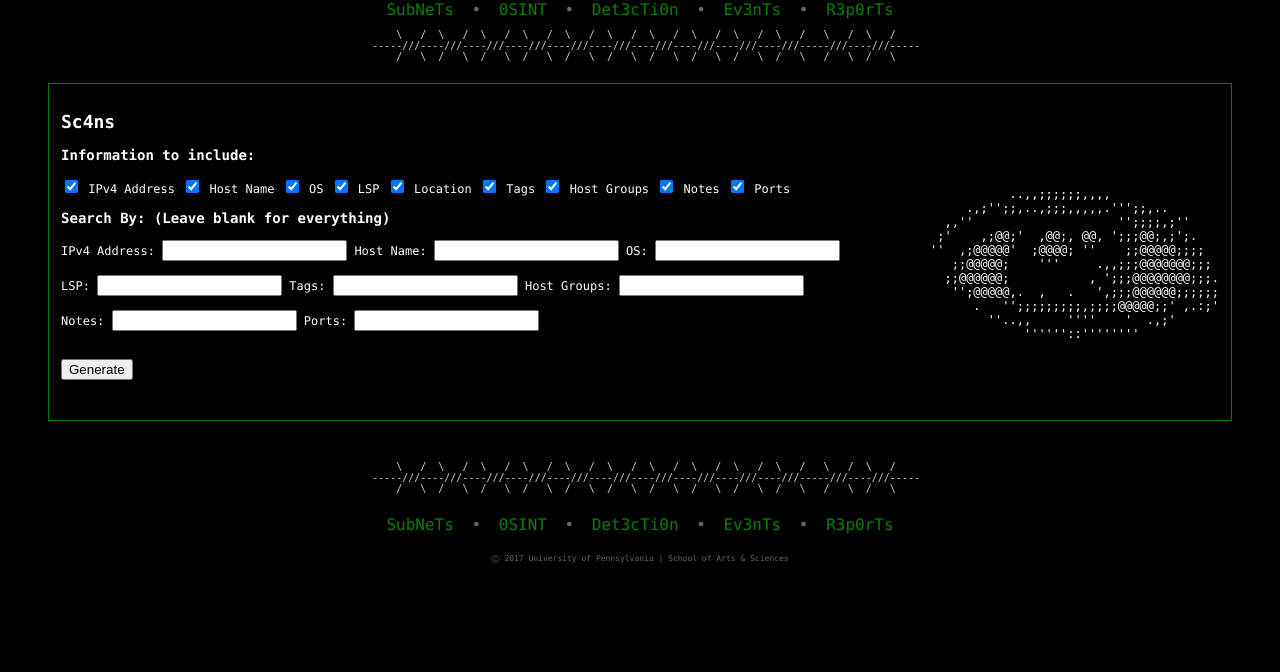
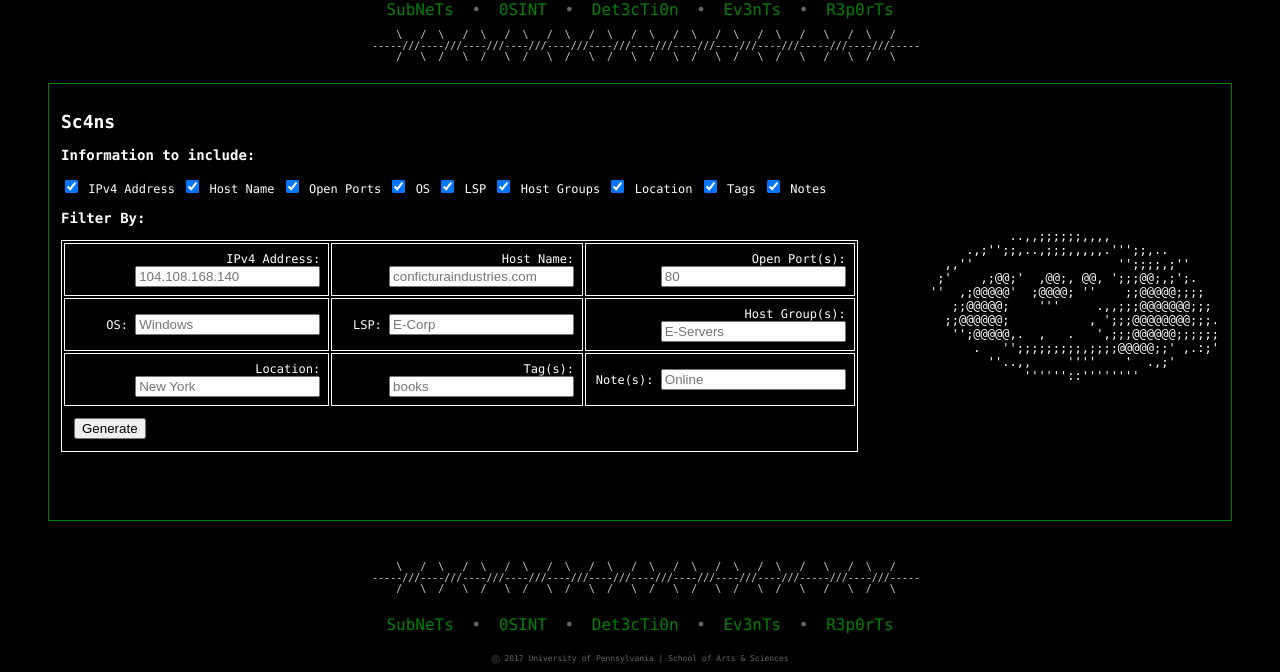
Before and after one commit to clayball/nector, a Django app: page /scans/ in a window 1280 px wide. Shown: the part 180-852 px from the top of the page. Before the commit the page ends 744 px from the top, so only its background shows below. Run offline with Django 3.2, Linux system fonts and the light colour scheme.

Commit message:
Start processing Scans queries.

```diff
--- a/nector_home/static/main.css
+++ b/nector_home/static/main.css
@@ -120,6 +120,17 @@ table {
     text-align: center;
 }
 
+.td-content-scans {
+    border: 1px solid white;
+    padding:8px;
+    text-align: right;
+}
+
+.td-content-scans-btn {
+    padding:10px;
+    text-align: left;
+}
+
 .p-left {
     text-align: left;
     padding: 4px;
--- /dev/null
+++ b/scans/forms.py
@@ -0,0 +1,48 @@
+from django import forms
+
+class ScansForm(forms.Form):
+    ipv4_address = forms.CharField(label='IPv4 Address', max_length=15, required=False,
+                        widget=forms.TextInput(
+                            attrs={'placeholder': '104.108.168.140'}
+                        )
+    )
+    host_name = forms.CharField(label='Host Name', max_length=80, required=False,
+                        widget=forms.TextInput(
+                            attrs={'placeholder': 'conficturaindustries.com'}
+                        )
+    )
+    os = forms.CharField(label='OS', max_length=50, required=False,
+                        widget=forms.TextInput(
+                            attrs={'placeholder': 'Windows'}
+                        )
+    )
+    lsp = forms.CharField(label='LSP', max_length=50, required=False,
+                        widget=forms.TextInput(
+                            attrs={'placeholder': 'E-Corp'}
+                        )
+    )
+    location = forms.CharField(label='Location', max_length=25, required=False,
+                        widget=forms.TextInput(
+                            attrs={'placeholder': 'New York'}
+                        )
+    )
+    tags = forms.CharField(label='Tag(s)', max_length=50, required=False,
+                        widget=forms.TextInput(
+                            attrs={'placeholder': 'books'}
+                        )
+    )
+    host_groups = forms.CharField(label='Host Group(s)', max_length=125, required=False,
+                        widget=forms.TextInput(
+                            attrs={'placeholder': 'E-Servers'}
+                        )
+    )
+    notes = forms.CharField(label='Note(s)', max_length=320, required=False,
+                        widget=forms.TextInput(
+                            attrs={'placeholder': 'Online'}
+                        )
+    )
+    ports = forms.CharField(label='Open Port(s)', max_length=50, required=False,
+                        widget=forms.TextInput(
+                            attrs={'placeholder': '80'}
+                        )
+    )
--- a/scans/templates/scans/scans.html
+++ b/scans/templates/scans/scans.html
@@ -7,6 +7,9 @@
 
     <div style="float:right">
         <pre style="color:white">
+
+
+
 
 
                      ..,,;;;;;;,,,,
@@ -24,7 +27,9 @@
         </pre>
     </div>
 
-    <div id="filters">
+    <form class="scan_search" action="/scans/" method="post">{% csrf_token %}
+
+        <div id="filters">
         <h3>Information to include:</h3>
         <input type="checkbox" name="checks" id="ipv4_address" value="ipv4_address" checked/>
         <label for="ipv4_address">IPv4 Address</label>
@@ -32,11 +37,17 @@
         <input type="checkbox" name="checks" id="host_name" value="host_name" checked/>
         <label for="host_name">Host Name</label>
 
+        <input type="checkbox" name="checks" id="ports" value="ports" checked/>
+        <label for="ports">Open Ports</label>
+
         <input type="checkbox" name="checks" id="os" value="os" checked/>
         <label for="os">OS</label>
 
         <input type="checkbox" name="checks" id="lsp" value="lsp" checked/>
         <label for="lsp">LSP</label>
+
+        <input type="checkbox" name="checks" id="host_groups" value="host_groups" checked/>
+        <label for="host_groups">Host Groups</label>
 
         <input type="checkbox" name="checks" id="location" value="location" checked/>
         <label for="location">Location</label>
@@ -44,31 +55,117 @@
         <input type="checkbox" name="checks" id="tags" value="tags" checked/>
         <label for="tags">Tags</label>
 
-        <input type="checkbox" name="checks" id="host_groups" value="host_groups" checked/>
-        <label for="host_groups">Host Groups</label>
-
         <input type="checkbox" name="checks" id="notes" value="notes" checked/>
         <label for="notes">Notes</label>
 
-        <input type="checkbox" name="checks" id="ports" value="ports" checked/>
-        <label for="ports">Ports</label>
-    </div>
-    <div id="search">
-        <h3>Search By: (Leave blank for everything)</h3>
-        IPv4 Address: <input type="text">
-        Host Name: <input type="text">
-        OS: <input type="text"><br><br>
-        LSP: <input type="text">
-        Tags: <input type="text">
-        Host Groups: <input type="text"><br><br>
-        Notes: <input type="text">
-        Ports: <input type="text">
-    </div>
+        </div>
+
+        <div id="search">
+        <h3>Filter By:</h3>
+
+            <table>
+                <tr>
+                    <td class="td-content-scans">{{ form.ipv4_address.errors }} {{ form.ipv4_address.label_tag }} {{ form.ipv4_address}}</td>
+                    <td class="td-content-scans">{{ form.host_name.errors }} {{ form.host_name.label_tag }} {{ form.host_name}}</td>
+                    <td class="td-content-scans">{{ form.ports.errors }} {{ form.ports.label_tag }} {{ form.ports}}</td>
+
+                </tr>
+                <tr>
+                    <td class="td-content-scans">{{ form.os.errors }} {{ form.os.label_tag }} {{ form.os}}</td>
+                    <td class="td-content-scans">{{ form.lsp.errors }} {{ form.lsp.label_tag }} {{ form.lsp}}</td>
+                    <td class="td-content-scans">{{ form.host_groups.errors }} {{ form.host_groups.label_tag }} {{ form.host_groups}}</td>
+                </tr>
+                <tr>
+                    <td class="td-content-scans">{{ form.location.errors }} {{ form.location.label_tag }} {{ form.location}}</td>
+                    <td class="td-content-scans">{{ form.tags.errors }} {{ form.tags.label_tag }} {{ form.tags}}</td>
+                    <td class="td-content-scans">{{ form.notes.errors }} {{ form.notes.label_tag }} {{ form.notes}}</td>
+                </tr>
+
+                <tr>
+                    <td class="td-content-scans-btn"><input type="submit" value="Generate" /></td>
+                </tr>
+            </table>
+            </div>
+        </form>
+
     <br><br>
-    <div id="generate">
-        <input type="submit" value="Generate" />
-    </div>
-
+    {% if host_list %}
+    <form class="scan_export" action="/scans/export" method="post">{% csrf_token %}
+    <table>
+    <tr>
+    <td class="td-content-scans-btn"><input type="submit" value="Export" /></td> <td><b><i><-- Does not work yet.</i></b></td>
+    </tr>
+        <tr>
+            {% if 'ipv4_address' in checks %}
+            <td class="td-content">IPv4</td>
+            {% endif %}
+            {% if 'host_name' in checks %}
+            <td class="td-content">Host Name</td>
+            {% endif %}
+            {% if 'ports' in checks %}
+            <td class="td-content">Ports</td>
+            {% endif %}
+            {% if 'os' in checks %}
+            <td class="td-content">OS</td>
+            {% endif %}
+            {% if 'lsp' in checks %}
+            <td class="td-content">LSP</td>
+            {% endif %}
+            {% if 'host_groups' in checks %}
+            <td class="td-content">Host Groups</td>
+            {% endif %}
+            {% if 'location' in checks %}
+            <td class="td-content">Location</td>
+            {% endif %}
+            {% if 'tags' in checks %}
+            <td class="td-content">Tags</td>
+            {% endif %}
+            {% if 'notes' in checks %}
+            <td class="td-content">Notes</td>
+            {% endif %}
+      </tr>
+      {% if checks %}
+        {% for host in host_list %}
+        <tr>
+            {% if 'ipv4_address' in checks %}
+            <td class="td-content">{{host.ipv4_address}}</td>
+            {% endif %}
+            {% if 'host_name' in checks %}
+            <td class="td-content">{{host.host_name}}</td>
+            {% endif %}
+            {% if 'ports' in checks %}
+            <td class="td-content">
+            {{open_ports.host.ipv4_address}}
+            {{host.ports}}
+            </td>
+            {% endif %}
+            {% if 'os' in checks %}
+            <td class="td-content">{{host.os}}</td>
+            {% endif %}
+            {% if 'lsp' in checks %}
+            <td class="td-content">{{host.lsp}}</td>
+            {% endif %}
+            {% if 'host_groups' in checks %}
+            <td class="td-content">{{host.host_groups}}</td>
+            {% endif %}
+            {% if 'location' in checks %}
+            <td class="td-content">{{host.location}}</td>
+            {% endif %}
+            {% if 'tags' in checks %}
+            <td class="td-content">{{host.tags}}</td>
+            {% endif %}
+            {% if 'notes' in checks %}
+            <td class="td-content">{{host.notes}}</td>
+            {% endif %}
+        </tr>
+        {% endfor %}
+    {% endif %}
+        <tr>
+        <td class="td-content-scans-btn"><input type="submit" value="Export" /></td>
+    </tr>
+    </table>
+</form>
+    {% endif %}
 
 </div>
 {% endblock %}
--- a/scans/urls.py
+++ b/scans/urls.py
@@ -3,4 +3,5 @@ from . import views
 
 urlpatterns = [
     url(r'^$', views.index, name='index'),
+    url(r'^export/$', views.export, name='export'),
 ]
--- a/scans/views.py
+++ b/scans/views.py
@@ -1,7 +1,104 @@
 from django.shortcuts import render, get_object_or_404
+from django.shortcuts import render_to_response
+
+from django.http import HttpResponseRedirect
 from django.http import HttpResponse
+
 from django.template import loader
+from django.template.context_processors import csrf
+
+# Our custom form. See ./forms.py for more info.
+from forms import ScansForm
+
+from hosts.models import Host
+from django.db import models
+
+import json
+
+def index(request):
+    '''
+    Default loading page.
+    If a POST request was made to get here, then our form was submitted,
+    so display a table of the query made.
+    Otherwise, just display the form.
+    '''
+    if request.method == "POST":
+        form = ScansForm(request.POST)
+        if form.is_valid():
+            context = {}
+            processed_query = process_query(form)
+            context['host_list'] = processed_query
+            context['open_ports'] = get_open_ports(processed_query)
+            context.update(csrf(request))
+            context['form'] = ScansForm()
+            context['checks'] = request.POST.getlist('checks')
+            return render_to_response('scans/scans.html', context)
+    context = {}
+    context.update(csrf(request))
+    context['form'] = ScansForm()
+    return render_to_response('scans/scans.html', context)
 
 
-def index(request):
-    return render(request, 'scans/scans.html')
+def process_query(form):
+    '''
+    Helper function for index().
+    Parses data from form and gets all objects that have that data.
+    Returns QuerySet of Hosts.
+    '''
+    ipv4_address = form.cleaned_data['ipv4_address']
+    host_name = form.cleaned_data['host_name']
+    ports = form.cleaned_data['ports']
+    os = form.cleaned_data['os']
+    lsp = form.cleaned_data['lsp']
+    host_groups = form.cleaned_data['host_groups']
+    location = form.cleaned_data['location']
+    tags = form.cleaned_data['tags']
+    notes = form.cleaned_data['notes']
+    # Check multiple ports
+    # TODO
+    '''if ',' in ports:
+        ports = ports.split(',')
+        print ports'''
+    host_list = Host.objects.filter(ipv4_address__icontains=ipv4_address,
+                                    host_name__icontains=host_name,
+                                    ports__icontains=ports,
+                                    os__icontains=os,
+                                    lsp__icontains=lsp,
+                                    host_groups__icontains=host_groups,
+                                    location__icontains=location,
+                                    tags__icontains=tags,
+                                    notes__icontains=notes)
+    '''
+    # Remove all closed ports from host-list:
+    for h in host_list:
+        if h.ports:
+            port_json = json.loads(h.ports)
+            all_ports = []
+            for p in port_json:
+                all_ports.append(p)
+                if p == ports:
+                    if 'closed' in port_json[ports]:
+                        print h.ipv4_address
+                        host_list = host_list.exclude(ipv4_address=h.ipv4_address)
+            # Port searched for was part of port json, not the port # itself.
+            if ports not in all_ports:
+                host_list = host_list.exclude(ipv4_address=h.ipv4_address)
+    '''
+    return host_list
+
+
+def get_open_ports(host_list):
+    all_ports = {}
+    for h in host_list:
+        if h.ports:
+            port_json = json.loads(h.ports)
+            h_ports = []
+            for p in port_json:
+                h_ports.append(str(p))
+            all_ports[h.ipv4_address] = h_ports
+    return all_ports
+
+
+def export(request):
+    # todo
+    return render_to_response('scans/scans.html')
```
